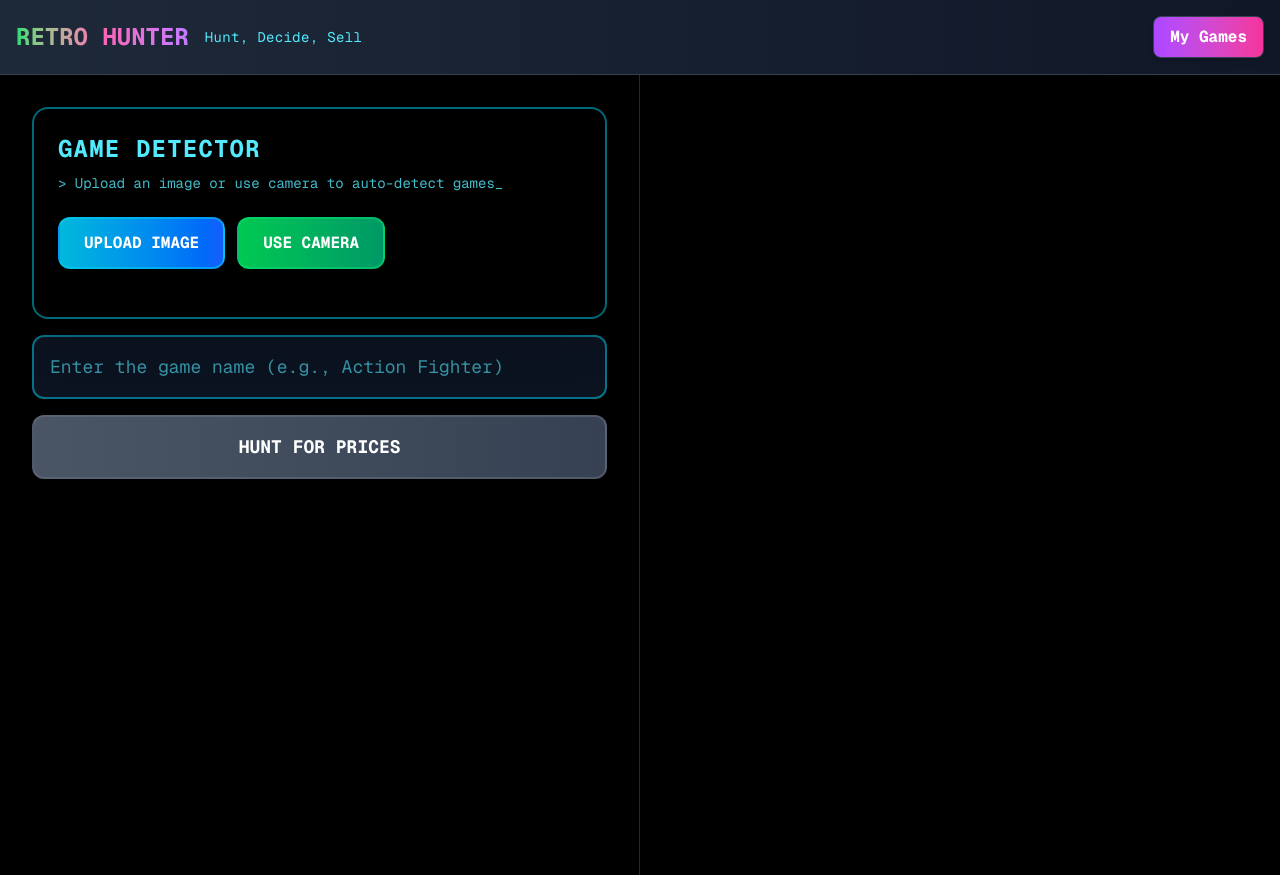
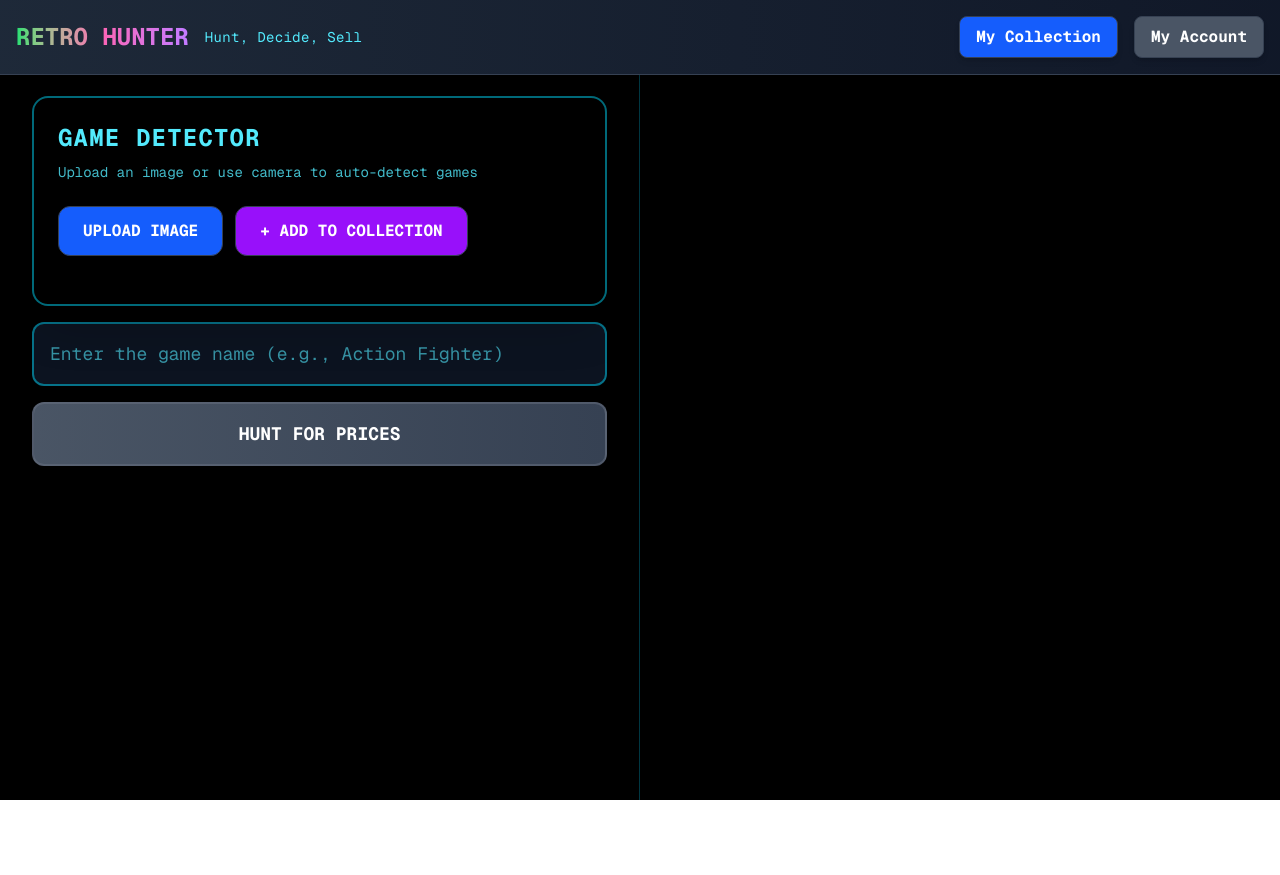
Before and after one commit to rojasmart/retro-hunter, a Next.js app: page / in a window 1280 px wide. After the commit the page ends 800 px from the top, so only its background shows below. Built offline with nearby package versions, Linux system fonts and the light colour scheme.

Commit message:
--update: improve header layout and button labels in Home component for better usability; refine text in OCRUpload component for clarity

```diff
--- a/src/app/page.tsx
+++ b/src/app/page.tsx
@@ -141,8 +141,8 @@ export default function Home() {
 
   return (
     <div className="w-screen bg-black text-white font-mono">
-      <header className="flex items-center justify-between p-4 bg-gradient-to-r from-gray-800 to-gray-900 shadow-md border-b border-gray-700">
-        {/* Logo */}
+      <header className="fixed top-0 left-0 w-full flex items-center justify-between p-4 bg-gradient-to-r from-gray-800 to-gray-900 shadow-md border-b border-gray-700 z-50">
+        {/* Logo e Mensagem */}
         <div className="flex items-center space-x-4">
           <h1 className="text-2xl font-bold bg-gradient-to-r from-green-400 via-pink-400 to-purple-400 bg-clip-text text-transparent">
             RETRO HUNTER
@@ -150,16 +150,19 @@ export default function Home() {
           <span className="text-sm text-cyan-300 font-mono tracking-wide">Hunt, Decide, Sell</span>
         </div>
 
-        {/* Buttons */}
+        {/* Botões */}
         <div className="flex space-x-4">
-          <button className="py-2 px-4 bg-gradient-to-r from-purple-500 to-pink-500 text-white font-bold rounded-lg shadow-md hover:from-purple-600 hover:to-pink-600 transition-all duration-300 border border-gray-700">
-            My Games
+          <button className="py-2 px-4 bg-blue-600 hover:bg-blue-700 text-white font-bold rounded-lg shadow-md transition-all duration-300 border border-gray-700">
+            My Collection
+          </button>
+          <button className="py-2 px-4 bg-gray-600 hover:bg-gray-700 text-white font-bold rounded-lg shadow-md transition-all duration-300 border border-gray-700">
+            My Account
           </button>
         </div>
       </header>
 
-      <div className="relative z-10 flex h-screen">
-        {/* Left Side - Fixed */}
+      <div className="relative z-10 flex h-screen pt-16">
+        {/* Lateral Esquerda - Fixa */}
         <div className="w-1/2 w-full bg-black/30 p-8 border-r border-cyan-500/30 flex flex-col justify-between">
           <div>
             <AdvancedOCR onGameExtracted={searchEbayOnly} isProcessing={loading} />
@@ -183,7 +186,7 @@ export default function Home() {
           </div>
         </div>
 
-        {/* Right Side - Scrollable */}
+        {/* Lateral Direita - Rolável */}
         <div className="w-1/2 w-full overflow-y-auto p-8">
           {resultados.length > 0 && <PriceTableAndSlider items={resultados} />}
           {!loading && resultados.length === 0 && nome.trim() && (
--- a/src/components/OCRUpload.tsx
+++ b/src/components/OCRUpload.tsx
@@ -206,7 +206,7 @@ export function OCRUpload({ onTextExtracted, onSearch, isSearching = false }: OC
     <div className="w-full max-w-4xl mx-auto backdrop-blur-sm bg-black/40 rounded-2xl border-2 border-cyan-400/50 shadow-2xl p-6">
       <div className="mb-6">
         <h2 className="text-2xl font-bold text-cyan-300 font-mono tracking-wider flex items-center gap-2">GAME DETECTOR</h2>
-        <p className="text-sm text-cyan-300/80 mt-2 font-mono">&gt; Upload an image or use camera to auto-detect games_</p>
+        <p className="text-sm text-cyan-300/80 mt-2 font-mono">Upload an image or use camera to auto-detect games</p>
       </div>
 
       {/* Upload/Camera Controls */}
@@ -214,21 +214,21 @@ export function OCRUpload({ onTextExtracted, onSearch, isSearching = false }: OC
         <button
           onClick={() => fileInputRef.current?.click()}
           disabled={isProcessing || showCamera}
-          className="px-6 py-3 bg-gradient-to-r from-cyan-500 to-blue-600 hover:from-cyan-600 hover:to-blue-700 disabled:from-gray-600 disabled:to-gray-700 text-white font-bold rounded-xl shadow-lg transform hover:scale-105 disabled:scale-100 transition-all duration-300 border-2 border-cyan-400/50 hover:border-blue-400/50 disabled:border-gray-500/50 font-mono"
+          className="px-6 py-3 bg-blue-600 hover:bg-blue-700 disabled:bg-gray-600 text-white font-bold rounded-xl shadow-md transition-all duration-300 border border-gray-700"
         >
           UPLOAD IMAGE
         </button>
+
         <button
-          onClick={startCamera}
-          disabled={isProcessing || showCamera}
-          className="px-6 py-3 bg-gradient-to-r from-green-500 to-emerald-600 hover:from-green-600 hover:to-emerald-700 disabled:from-gray-600 disabled:to-gray-700 text-white font-bold rounded-xl shadow-lg transform hover:scale-105 disabled:scale-100 transition-all duration-300 border-2 border-green-400/50 hover:border-emerald-400/50 disabled:border-gray-500/50 font-mono"
+          onClick={() => alert("Added to collection!")}
+          className="px-6 py-3 bg-purple-600 hover:bg-purple-700 text-white font-bold rounded-xl shadow-md transition-all duration-300 border border-gray-700"
         >
-          USE CAMERA
+          + ADD TO COLLECTION
         </button>
         {(selectedImage || extractedText || showCamera) && (
           <button
             onClick={clearAll}
-            className="px-6 py-3 bg-gradient-to-r from-red-500 to-pink-600 hover:from-red-600 hover:to-pink-700 text-white font-bold rounded-xl shadow-lg transform hover:scale-105 transition-all duration-300 border-2 border-red-400/50 hover:border-pink-400/50 font-mono"
+            className="px-6 py-3 bg-red-600 hover:bg-red-700 text-white font-bold rounded-xl shadow-md transition-all duration-300 border border-gray-700"
           >
             CLEAR
           </button>
```
